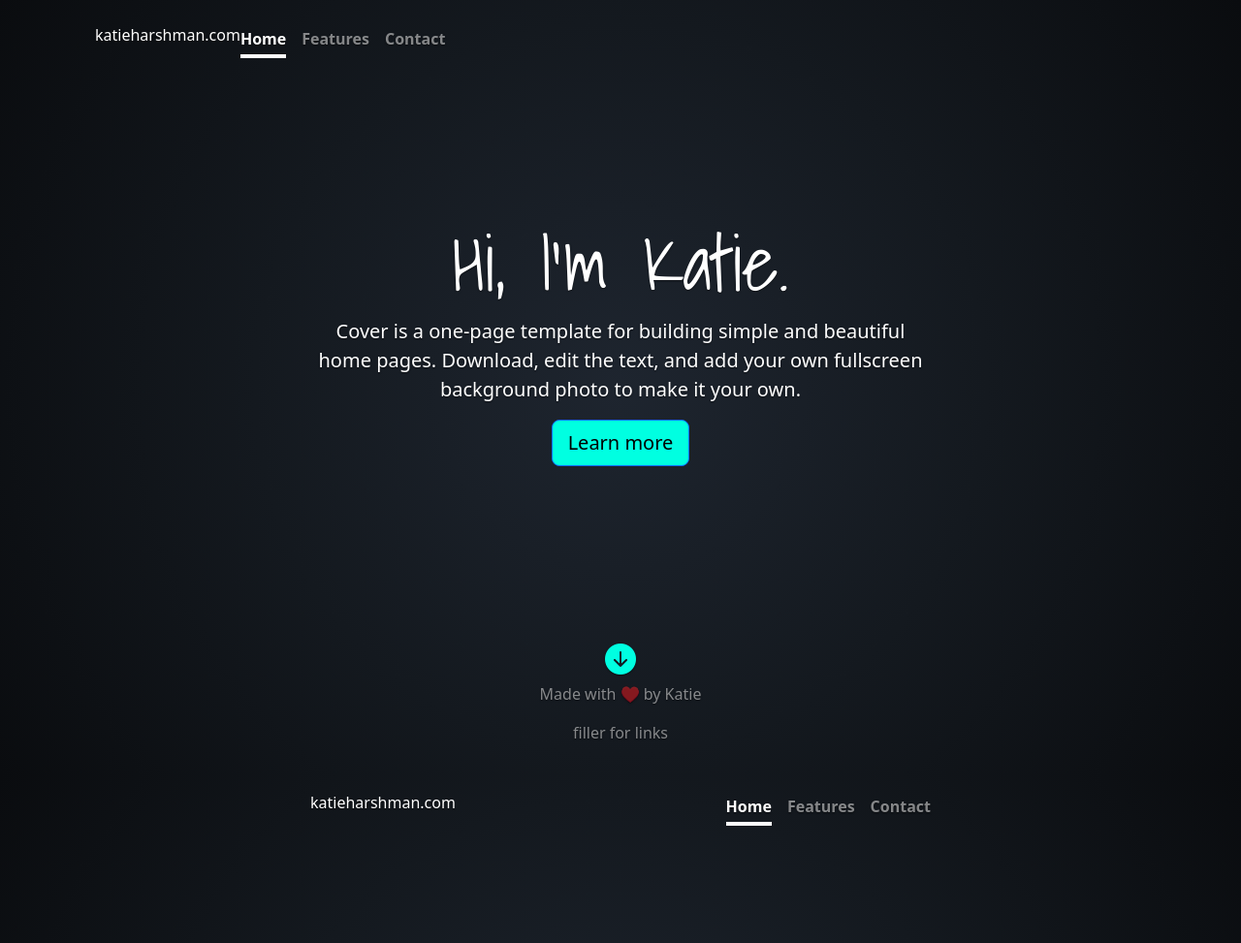
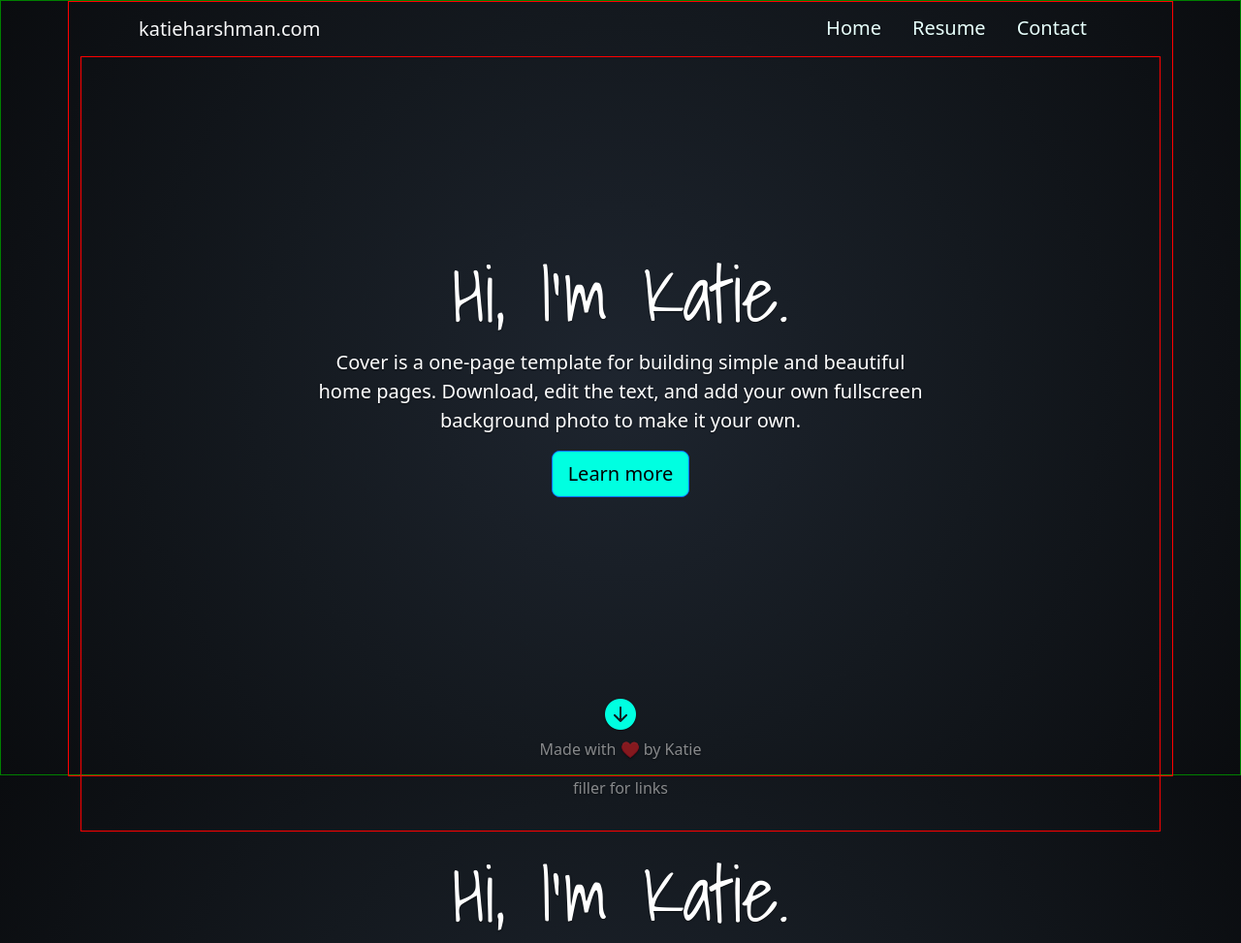
Before and after one commit to pie1011/portfolio, a React app: page / in a window 1280 px wide. Shown: the top 973 px of the page at 97% size. Built offline with nearby package versions, Linux system fonts and the light colour scheme.

Commit message:
updated navigation

```diff
--- a/public/index.html
+++ b/public/index.html
@@ -31,9 +31,9 @@
     integrity="sha384-9ndCyUaIbzAi2FUVXJi0CjmCapSmO7SnpJef0486qhLnuZ2cdeRhO02iuK6FUUVM" crossorigin="anonymous" />
 </head>
 
-<body class="d-flex h-100 text-center text-bg-dark">
+<body class="text-bg-dark">
   <noscript>You need to enable JavaScript to run this app.</noscript>
-  <div id="root" class="d-flex flex-column h-100 w-100 text-center"></div>
+  <div id="root" class="d-flex flex-column min-vh-100 h-100 w-100 text-center"  style="border: 1px solid green"></div>
   <!-- Empty -->
 </body>
 
--- a/src/components/About/About.js
+++ b/src/components/About/About.js
@@ -6,23 +6,7 @@ import Button from 'react-bootstrap/Button';
 
 const About = () => {
     return (
-        <Container className="container container-fluid min-vh-100 h-100 w-100 about" >
-            <div className="cover-container d-flex w-100 h-100 p-3 mx-auto flex-column">
-                <header className="mb-auto">
-                    <div>
-                        <p className="float-md-start mb-0">katieharshman.com</p>
-                        <nav className="nav nav-masthead justify-content-center float-md-end">
-                            <a
-                                className="nav-link fw-bold py-1 px-0 active"
-                                aria-current="page"
-                                href="#empty-link"
-                            >Home</a
-                            >
-                            <a className="nav-link fw-bold py-1 px-0" href="#empty-link">Features</a>
-                            <a className="nav-link fw-bold py-1 px-0" href="#empty-link">Contact</a>
-                        </nav>
-                    </div>
-                </header>
+        <div className="cover-container d-flex w-100 min-vh-100 h-100 p-3 mx-auto flex-column">
 
             <main className="px-3">
                 <h1 className="display-1 name-header">Hi, I'm Katie.</h1>
@@ -38,19 +22,20 @@ const About = () => {
                 </p>
             </main>
 
-                <footer className="mt-auto text-white-50">
-                    <a href="#empty-link" className="down-arrow">
-                        <i class="bi bi-arrow-down-circle-fill"></i>
-                    </a>
-                    <p>
-                        Made with ♥️ by Katie
-                    </p>
-                    <p id="empty-link">filler for links</p>
 
-                </footer>
         </div>
-        </Container>
     )
 }
 
 export default About;
+
+// <footer className="mt-auto text-white-50">
+// <a href="#empty-link" className="down-arrow">
+//     <i class="bi bi-arrow-down-circle-fill"></i>
+// </a>
+// <p>
+//     Made with ♥️ by Katie
+// </p>
+// <p id="empty-link">filler for links</p>
+
+// </footer>
--- a/src/components/App/App.css
+++ b/src/components/App/App.css
@@ -76,3 +76,16 @@ html, body {
   color: #000;
   background-color: #ffd1bf;
 }
+
+.navigation a {
+  color: #e7fffc;
+  text-decoration: none;
+  font-size: 1.25rem;
+  font-weight: 400;
+  margin: 0 1rem;
+  border-bottom: .2rem solid transparent;
+}
+.navigation a:hover {
+  color: #ffd1bf;
+  border-bottom-color: #ffd1bf;
+}
--- a/src/components/App/App.js
+++ b/src/components/App/App.js
@@ -1,6 +1,8 @@
 import React from 'react';
 import './App.css';
+import Container from 'react-bootstrap/Container';
 
+import Navigation from '../Navigation/Navigation';
 import Cover from '../Cover/Cover';
 import About from '../About/About';
 
@@ -13,10 +15,11 @@ class App extends React.Component {
   }
   render() {
     return (
-      <>
+      <Container className="container container-fluid min-vh-100 h-100 w-100 mx-auto"  style={{border: "1px solid red"}}>
+      <Navigation />
         <Cover />
         <About />
-      </>
+      </Container>
     );
   }
 }
--- a/src/components/Cover/Cover.js
+++ b/src/components/Cover/Cover.js
@@ -2,30 +2,14 @@ import React from "react";
 import "./Cover.css";
 
 import Container from 'react-bootstrap/Container';
-import NavBar from 'react-bootstrap/Navbar';
 import Button from 'react-bootstrap/Button';
 
 const Cover = () => {
     return (
-        <Container className="container container-fluid min-vh-100 h-100 w-100" >
-            <div className="d-flex w-100 h-100 p-3 mx-auto flex-column">
-                <NavBar sticky="top" className="mb-auto">
-                    <div>
-                        <p className="float-md-start mb-0">katieharshman.com</p>
-                        <nav className="nav nav-masthead justify-content-center float-md-end">
-                            <a
-                                className="nav-link fw-bold py-1 px-0 active"
-                                aria-current="page"
-                                href="#empty-link"
-                            >Home</a
-                            >
-                            <a className="nav-link fw-bold py-1 px-0" href="#empty-link">Features</a>
-                            <a className="nav-link fw-bold py-1 px-0" href="#empty-link">Contact</a>
-                        </nav>
-                    </div>
-                </NavBar>
+            <div className="d-flex min-vh-100 w-100 h-100 p-3 mx-auto flex-column" style={{border: "1px solid red"}}>
+                <div className="mb-auto"></div>
 
-                <Container className="cover-container px-3">
+                <Container className="cover-container align-self-center px-3">
                     <h1 className="display-1 name-header">Hi, I'm Katie.</h1>
                     <p className="lead">
                         Cover is a one-page template for building simple and beautiful home
@@ -40,7 +24,7 @@ const Cover = () => {
                 </Container>
 
                 <footer className="mt-auto text-white-50">
-                    <a href="#empty-link" className="down-arrow">
+                    <a href="#About" className="down-arrow">
                         <i class="bi bi-arrow-down-circle-fill"></i>
                     </a>
                     <p>
@@ -50,7 +34,6 @@ const Cover = () => {
 
                 </footer>
             </div>
-        </Container>
     )
 }
 
--- a/src/components/Navigation/Navigation.js
+++ b/src/components/Navigation/Navigation.js
@@ -0,0 +1,29 @@
+import React from "react";
+
+import Container from 'react-bootstrap/Container';
+import Navbar from 'react-bootstrap/Navbar';
+
+
+const Navigation = () => {
+    return (
+        <Navbar sticky="top" className="w-100">
+            <Container fluid>
+                <Navbar.Brand href="#home" className="nav nav-masthead text-light px-5">katieharshman.com</Navbar.Brand>
+                <Navbar.Toggle />
+                <Navbar.Collapse className="navigation d-flex justify-content-end px-5">
+                    <a href="#empty-link" >
+                        Home
+                    </a>
+                    <a href="#empty-link" >
+                        Resume
+                    </a>
+                    <a href="#empty-link" >
+                        Contact
+                    </a>
+                </Navbar.Collapse>
+            </Container>
+        </Navbar>
+    )
+}
+
+export default Navigation;
```
Lines whose indentation alone changed are shown as unchanged.
